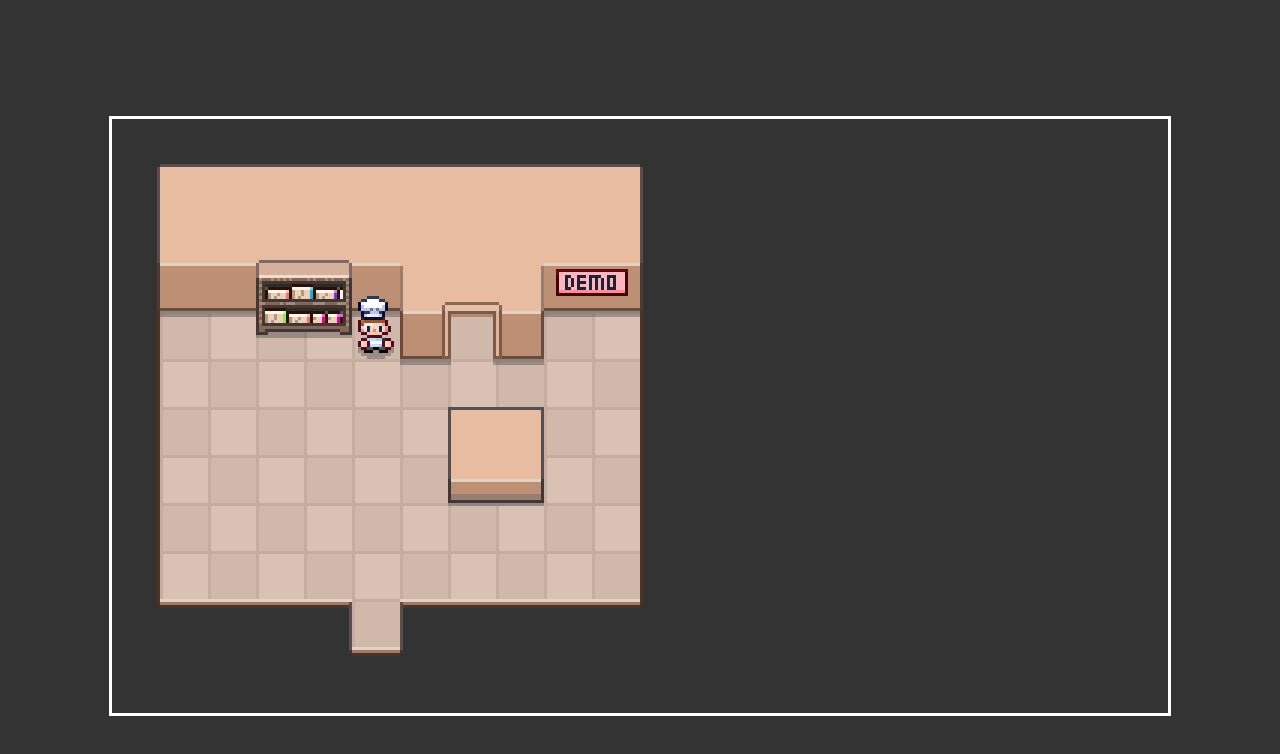
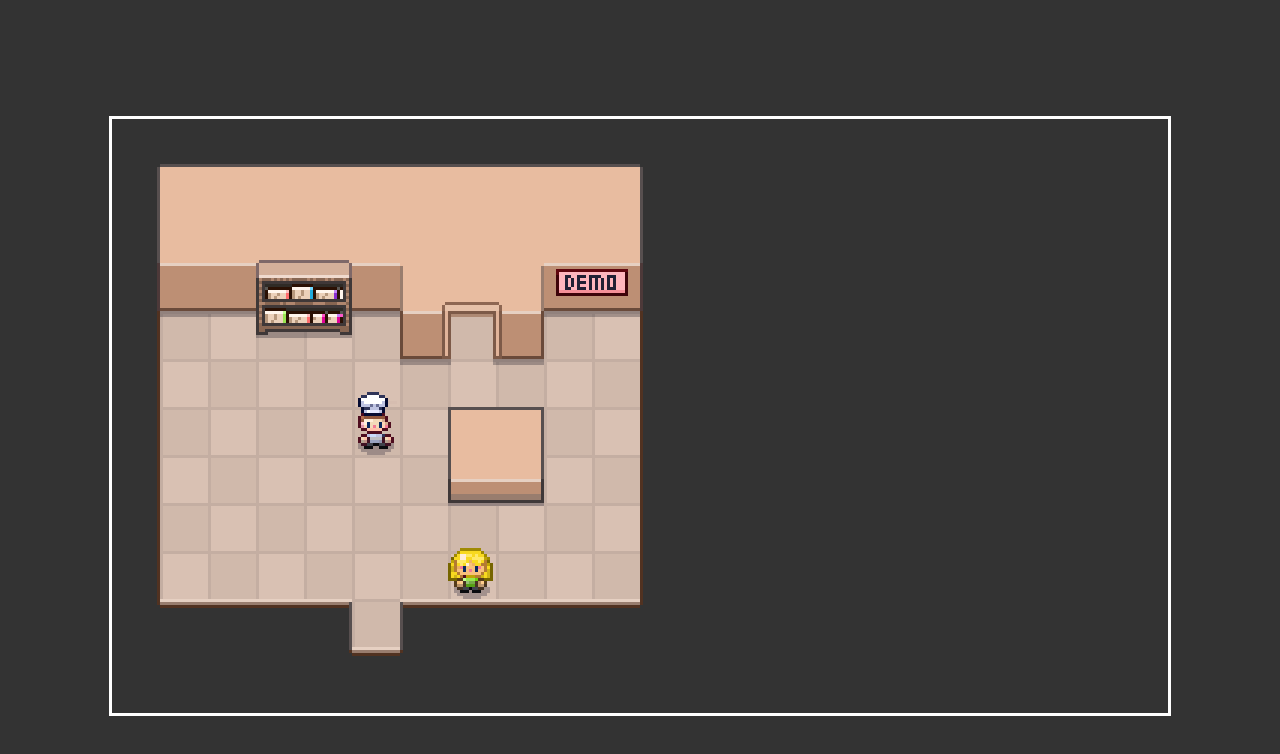
Before and after one commit to Sa-Yann/rpgPizzaLegend, a plain HTML site: page index.html in a window 1280 px wide. Drawn offline with Linux system fonts and the light colour scheme.

Commit message:
✅ Build the postionning configuration of parts of stripes containing figures and shadow
class GameObject is the reference map for positionning the sprites and include a class Sprite which cut and draw the sprite pieces that is requested by the instaces declares in the Overworld class before initiation init()

```diff
--- /dev/null
+++ b/GameObject.js
@@ -0,0 +1,21 @@
+class GameObject {
+    // on object config allows us to be more flexible rergarding
+    // the amout of properties that can be inside of the config object
+    // and not restricted by a strict amount of argument
+    // type class GameObject(value1, value2, value3,..) { }
+    constructor(config) {
+        // origin position of the image
+         this.x = config.x || 0;
+         this.y = config.y || 0;
+        //  creating the sprite concept that wil,l contain/capture
+        // the info of the appearance of what the game shoyld look like
+
+        this.sprite = new Sprite({
+            gameObject: this,
+            src: config.src || '/images/characters/people/hero.png',
+            shadowNeeded: config.shadowNeeded,
+            srcShadow : config.srcShadow || '/images/characters/shadow.png',
+
+        });
+    }
+}
--- /dev/null
+++ b/Sprite.js
@@ -0,0 +1,74 @@
+class Sprite {
+    constructor(config) {
+
+        // // Building the image into the Canvas
+        this.image = new Image();
+        this.image.src =  config.src;
+        this.image.onload = () => {
+            console.log("file: Sprite.js ~ line 8 ~ constructor ~ onload", onload)
+            // the image should be drawn only if it's entirely loaded
+            this.isLoaded = true
+        }
+
+        //  // Building the shadow
+        this.shadow = new Image(); // => balise <img src=""/>
+        this.shadowNeeded = config.shadowNeeded;
+        // console.log("file: Sprite.js ~ line 16 ~ constructor ~ this.shadowNeeded", this.shadowNeeded)
+        if(this.shadowNeeded) {
+            this.shadow.src = config.srcShadow;
+            // console.log("file: Sprite.js ~ line 18 ~ constructor ~ this.shadow.src", this.shadow.src)
+        }
+        this.shadow.onload = () => {
+            this.isLoadedShadow = true
+        }
+
+
+
+
+        // // Configuring Animation and initial State
+        // considering a sprite is composed of 16 sqaure frames
+        // considering a frame is a pair of position going from 0 to 3 on x and y
+        this.animation = config.anumation || {
+            // every animation has a key as it s name and value refereing
+            // to the animation process
+            // idel means inactif: it s the default anumation as static
+            idelDown: [
+                [0,0]
+            ],
+            // wallDown: [
+            //     [0,0],[1,0],[2,0],[3,0]
+            // ]
+        }
+        // capturing the actual T zero animation state
+        // setting up current animation to the idleDown state in case there s no rntAnim
+        this.currentAnimation = config.currentAnimation || "idelDown";
+        this.currentAnimationFrame = 0;
+
+        // Reference to game object , the function that created the sprite clone
+        this.fullSpriteObject =  config.gameObject
+    }
+
+    // // building a draw function:
+    draw(ctx) {
+        const x = this.fullSpriteObject.x * 16 - 8;
+        const y = this.fullSpriteObject.y * 16 - 16;
+
+        // this.isLoaded make sure the image is loaded before trying to place it
+        // check setTimeOut use around teh draw fct execution request to allow the time neede for the images to be loaded
+        this.isLoaded && ctx.drawImage(
+            this.image,
+            0,0, //Top,Left full sprite origine position
+            32,32, // frame size
+            x,y, // acturla position of the used frame between 0 and 7 in our case
+            32,32 // scale 32,32 represeting ratio = 1
+        )
+        this.isLoadedShadow && ctx.drawImage(
+            this.shadow,
+            0,0,
+            32,32,
+            x,y,
+            32,32
+        )
+    }
+
+}
--- a/index.html
+++ b/index.html
@@ -12,7 +12,9 @@
 
 
         <!-- Scripts -->
-        <script src="./overworld.js"></script>
+        <script src="./Overworld.js"></script>
+        <script src="./GameObject.js"></script>
+        <script src="./Sprite.js"></script>
         <script src="./init.js"></script>
     </body>
 </html>
--- a/overworld.js
+++ b/overworld.js
@@ -32,53 +32,86 @@ class Overworld {
             this.ctx.drawImage(flour_Image,0,0)
         };
 
-        // drawing the caractere on top of the floorImage
-        const shasow_Image = new Image();
+        // creating instances form GameObject to create some Game objects
+        const hero = new GameObject({
+            x: 5,
+            y: 6,
+            // no source needed cause this charcter is the default sprite sheet
+            // we define as default in the constructor of the class GameObject
+            // srcShadow: '/images/characters/shadow.png',
+            shadowNeeded: true,
+        })
 
-        shasow_Image.src = "/images/characters/shadow.png"
-        // // positioning the character on top 0 left 0
-        // const xCutOrigin = 0
-        // const yCutOrigin = 0
-        const xCutOrigin_Shdw = 5
-        const yCutOrigin_Shdw  = 4
-        shasow_Image.onload = () => {
-            this.ctx.drawImage(
-                shasow_Image,
-                // cutting the first sprite top left squqre
-                0, // Top Full Sprite
-                0, // Left Full Sprite
-                32, // whidth sprite unit size 32px that is being cut
-                32, // height
-                xCutOrigin_Shdw  * 16 - 8,
-                yCutOrigin_Shdw  * 16 - 16,
-                32, // size of the rendering sprite  32 is 100%
-                32
-                )
-        }
+        const npc1hero = new GameObject({
+            x: 7,
+            y: 9,
+            src: '/images/characters/people/npc1.png',
+            // srcShadow: '/images/characters/shadow.png',
+            shadowNeeded: true,
+        })
 
-        // drawing the caractere on top of the floorImage
-        const hero_Image = new Image();
 
-        hero_Image.src = "/images/characters/people/hero.png"
-        // // positioning the character on top 0 left 0
-        // const xCutOrigin = 0
-        // const yCutOrigin = 0
-        const xCutOrigin = 5
-        const yCutOrigin = 4
-        hero_Image.onload = () => {
-            this.ctx.drawImage(
-                hero_Image,
-                // cutting the first sprite top left squqre
-                0, // Top Full Sprite
-                0, // Left Full Sprite
-                32, // whidth sprite unit size 32px that is being cut
-                32, // height
-                xCutOrigin * 16 - 8,
-                yCutOrigin * 16 - 16,
-                32, // size of the rendering sprite  32 is 100%
-                32
-                )
-        }
+
+        // making the created charaters appear on the canvas
+        // setTimeOut used around teh draw fct execution request to allow the time neede for the images to be loaded
+        setTimeout(() => {
+            hero.sprite.draw(this.ctx); // drawing in the the canvas (this.ctx) the sprite hero
+            npc1hero.sprite.draw(this.ctx) // sprite is the sinstance form Sprote define in the class GameObject
+        },2000)
+
+
+
+
+
+
+        // // STARTING CODE TO GET THE FIRST STRIPES FROM CAHARCATERS AND SHADOW LOADED ON TOP OF THE MAP
+        // // drawing the shadow of caractere on top of the floorImage
+        // const shasow_Image = new Image();
+
+        // shasow_Image.src = "/images/characters/shadow.png"
+        // // // positioning the character on top 0 left 0
+        // // const xCutOrigin = 0
+        // // const yCutOrigin = 0
+        // const xCutOrigin_Shdw = 5
+        // const yCutOrigin_Shdw  = 4
+        // shasow_Image.onload = () => {
+        //     this.ctx.drawImage(
+        //         shasow_Image,
+        //         // cutting the first sprite top left squqre
+        //         0, // Top Full Sprite
+        //         0, // Left Full Sprite
+        //         32, // whidth sprite unit size 32px that is being cut
+        //         32, // height
+        //         xCutOrigin_Shdw  * 16 - 8, //xCasePosition case are 16 width and height
+        //         yCutOrigin_Shdw  * 16 - 16, //CasePosition
+        //         32, // size of the rendering sprite  32 is 100% dWidth
+        //         32
+        //         )
+        // }
+
+        // // drawing the caractere on top of the floorImage
+        // const hero_Image = new Image();
+
+        // hero_Image.src = "/images/characters/people/hero.png"
+        // // // positioning the character on top 0 left 0
+        // // const xCutOrigin = 0
+        // // const yCutOrigin = 0
+        // const xCutOrigin = 5
+        // const yCutOrigin = 4
+        // hero_Image.onload = () => {
+        //     this.ctx.drawImage(
+        //         hero_Image,
+        //         // cutting the first sprite top left squqre
+        //         0, // Top Full Sprite
+        //         0, // Left Full Sprite
+        //         32, // whidth sprite unit size 32px that is being cut
+        //         32, // height
+        //         xCutOrigin * 16 - 8,
+        //         yCutOrigin * 16 - 16,
+        //         32, // size of the rendering sprite  32 is 100%
+        //         32
+        //         )
+        // }
 
 
 
```
